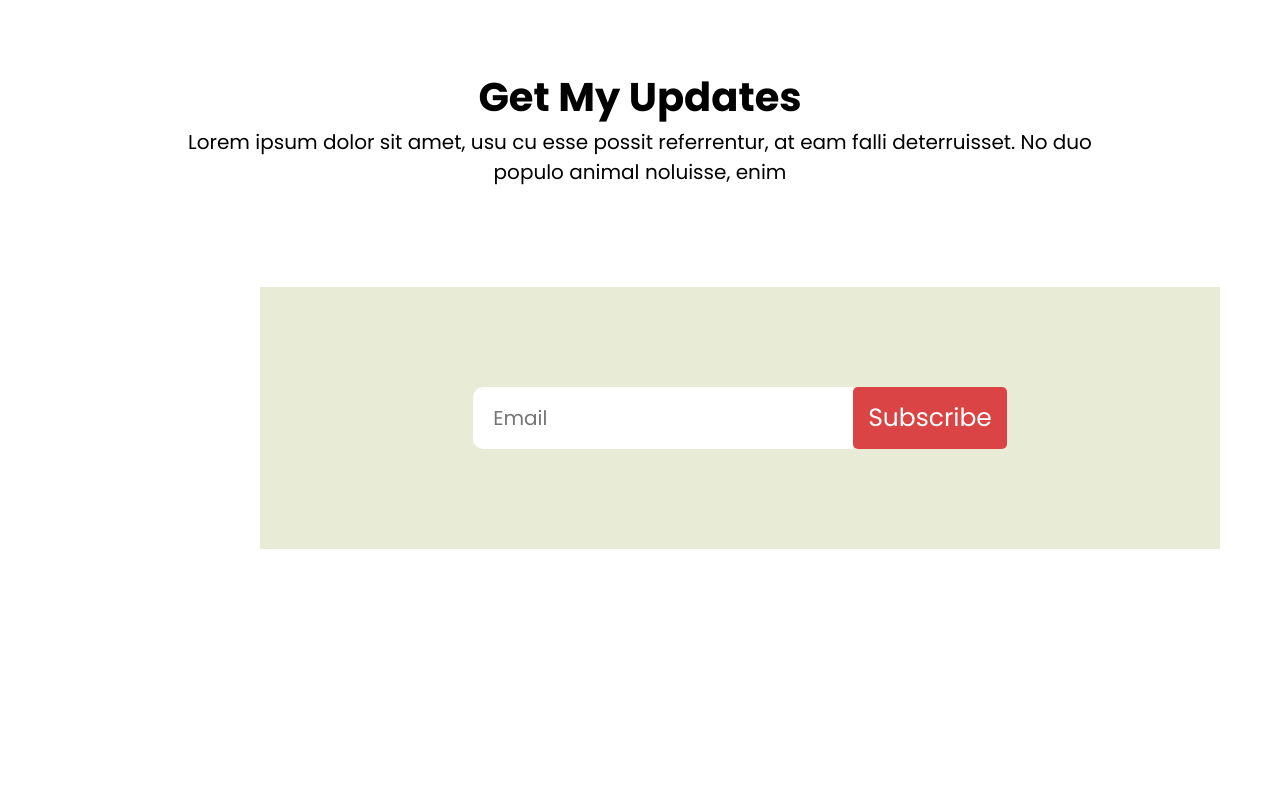
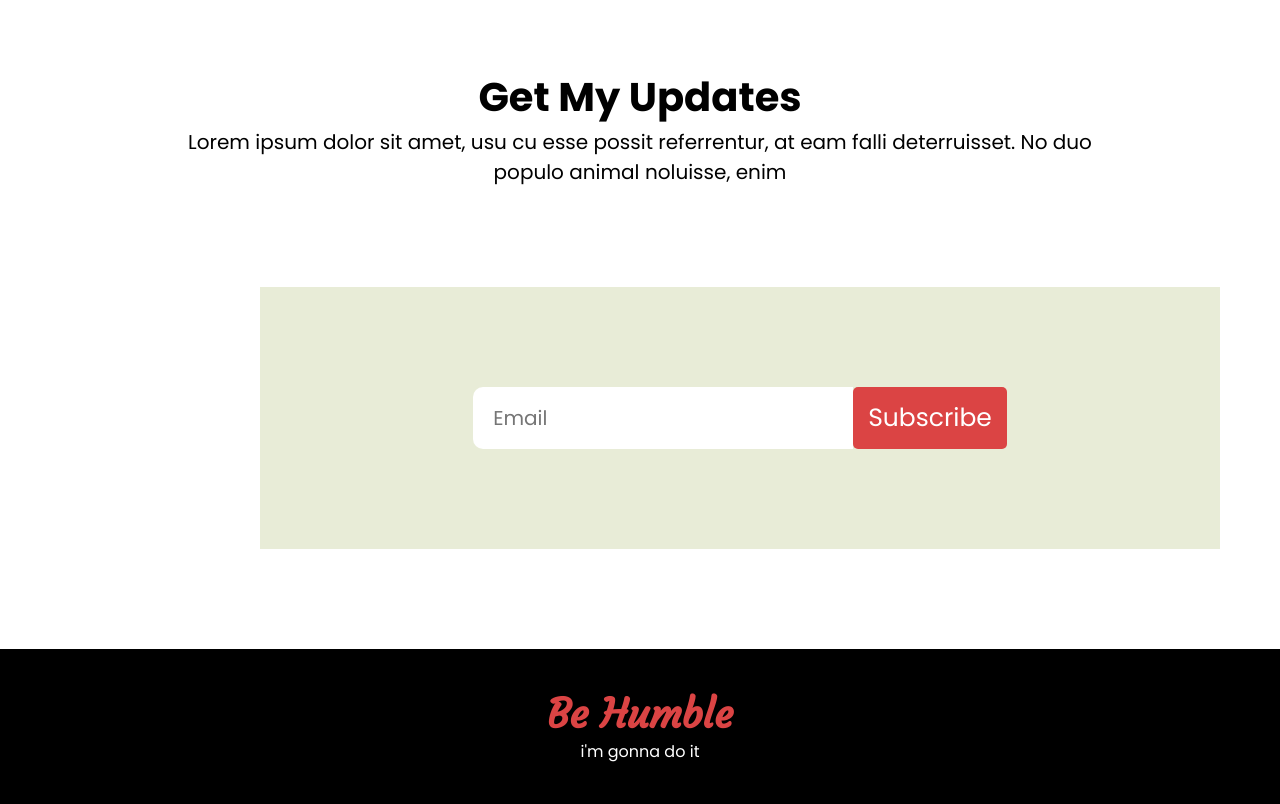
Before and after one commit to AbtahiHasan/donate-today, a plain HTML site: page index.html in a window 1280 px wide. Shown: the part 3198-4002 px from the top of the page. Before the commit the page ends 3847 px from the top, so only its background shows below. Drawn offline with Linux system fonts and the light colour scheme.

Commit message:
footer add

```diff
--- a/css/style.css
+++ b/css/style.css
@@ -1,4 +1,4 @@
-@import url("https://fonts.googleapis.com/css2?family=Poppins:wght@400;500;600;700;800;900&display=swap");
+@import url("https://fonts.googleapis.com/css2?family=Courgette&family=Poppins:wght@400;500;600;700;800;900&display=swap");
 * {
   margin: 0;
   padding: 0;
@@ -10,7 +10,7 @@
   --btn-bg: #ee2400;
   --heading: #2b2b2b;
   --gray: #8b8383;
-  --footer-color: #2f2f2f;
+  --footer-color: #000000;
   --overlay: linear-gradient(transparent, #000000);
   --white: #ffffff;
   --donate-btn-color: #f1eaea;
@@ -231,3 +231,18 @@
   font-size: 20px;
   border-radius: 10px 0 0 10px;
 }
+/* footer section  */
+.footer {
+  background: var(--footer-color);
+  padding: 40px;
+}
+.footer h2 {
+  font-size: 40px;
+  color: var(--btn-color);
+  text-align: center;
+  font-family: "Courgette", cursive;
+}
+.footer p {
+  color: var(--white);
+  text-align: center;
+}
--- a/index.html
+++ b/index.html
@@ -143,5 +143,11 @@
         </div>
       </div>
     </section>
+    <footer class="footer">
+      <div class="container">
+        <h2>Be Humble</h2>
+        <p>i'm gonna do it</p>
+      </div>
+    </footer>
   </body>
 </html>
```
